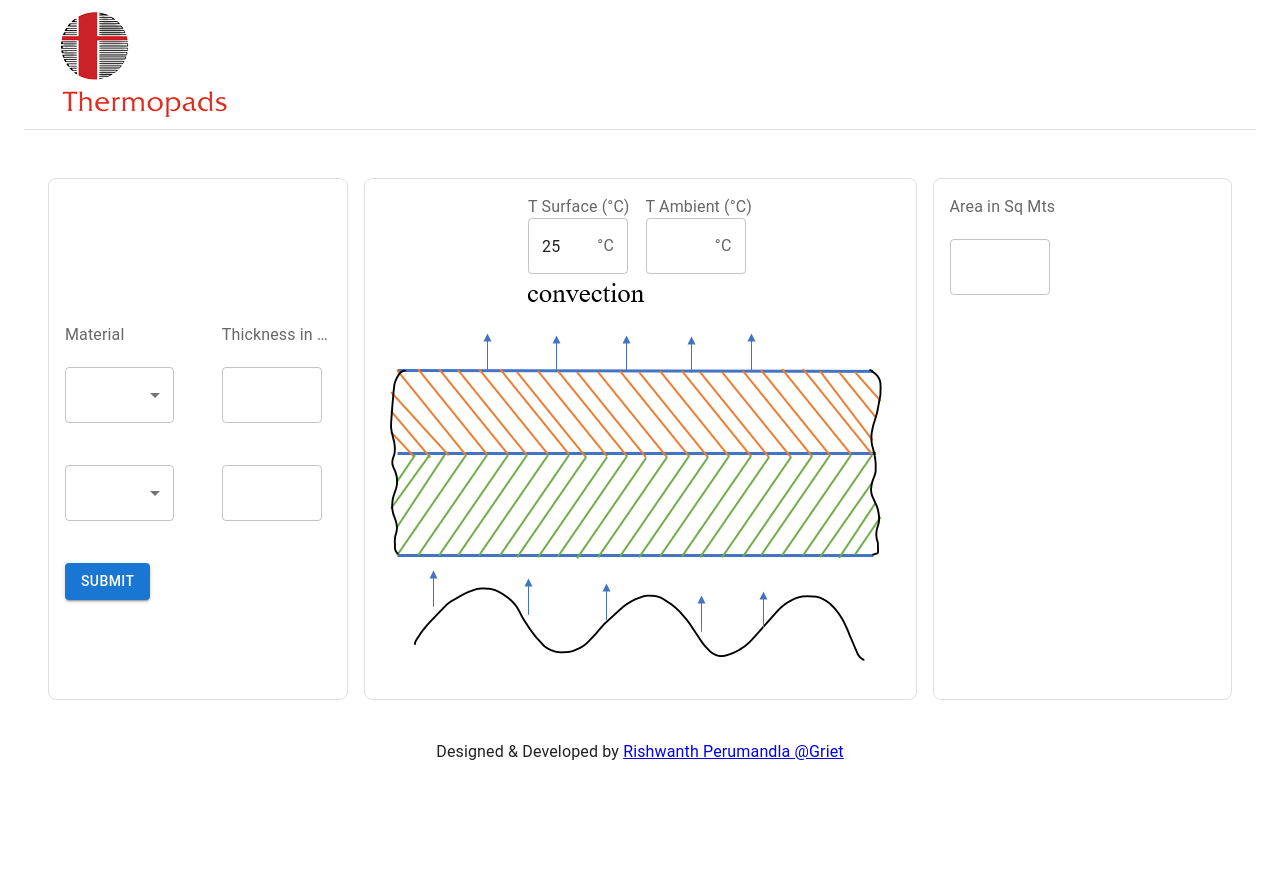
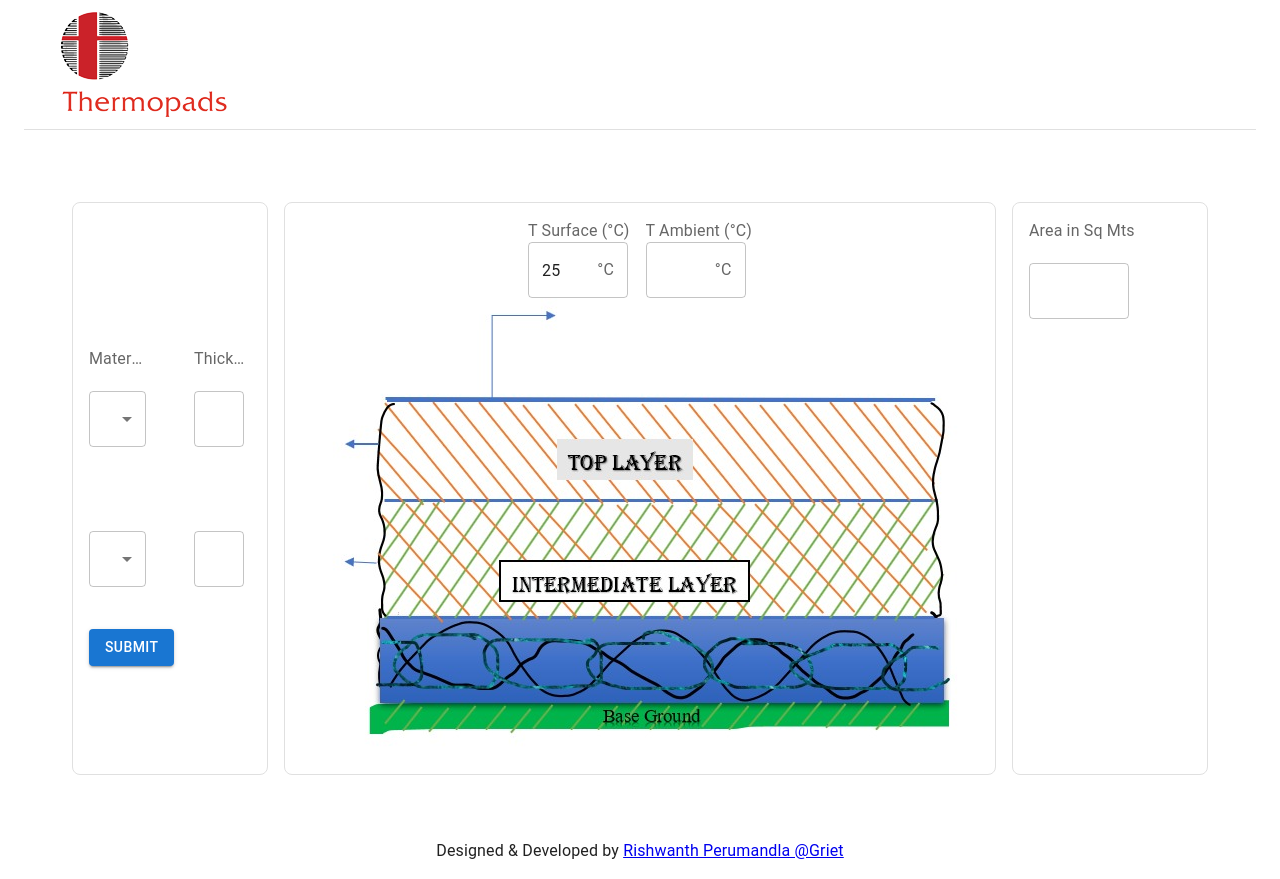
Before and after one commit to RishwanthPerumandla/thermopads, a React (Create React App) app: page / in a window 1280 px wide. Before the commit the page ends 800 px from the top, so only its background shows below. Built offline with nearby package versions, Linux system fonts and the light colour scheme.

Commit message:
image changed

```diff
--- a/src/components/Design1.js
+++ b/src/components/Design1.js
@@ -99,7 +99,7 @@ const Design1 = () => {
 
 
             <br />
-            <Box sx={{ m: 2, display: 'grid', gridTemplateColumns: 'repeat(3, 1fr)' }}>
+            <Box sx={{ m: 5, display: 'grid', gridTemplateColumns: 'repeat(3, 1fr)' }}>
                 <Item >
                     <Grid sx={{ pt: 16 }} container spacing={6}>
                         <Grid item xs={12} sm={6}>
@@ -126,12 +126,14 @@ const Design1 = () => {
                             <InputLabel id="demo-simple-select-label">Thickness in MM</InputLabel>
                             <br />
 
-                            <OutlinedInput id="outlined-number" style={{ width: 100 }} {...register("layer1Thickness")} />
+                            <OutlinedInput id="outlined-number" style={{ width: 50 }} {...register("layer1Thickness")} />
 
                             {/* <input {...register("layer1Thickness")} placeholder="layer1 Thickness" /> */}
                         </Grid>
                     </Grid>
 
+                    <br />
+                    <br />
                     <br />
                     <br />
 
@@ -157,7 +159,7 @@ const Design1 = () => {
                         <Grid item xs={12} sm={6}>
                             {/* <InputLabel id="demo-simple-select-label">Thickness in MM</InputLabel> */}
 
-                            <TextField focusColor='grey' id="outlined-basic" variant="outlined" style={{ width: 100 }}
+                            <TextField focusColor='grey' id="outlined-basic" variant="outlined" style={{ width: 50 }}
                                 default={0}  {...register("layer2Thickness")} />
 
                             {/* <input {...register("layer2Thickness")} default={0} placeholder="layer2 Thickness" /> */}
@@ -184,7 +186,7 @@ const Design1 = () => {
                         </Grid>
                     </Grid>
                     <div>
-                        <img src={require("../images/convection.png")} />
+                        <img src={require("../images/cover.jpeg")} />
                     </div>
                 </Item>
                 <Item >
```
Also changed, not shown: src/components/Nav.js (+0 -14 lines), src/images/cover.jpeg (added).
